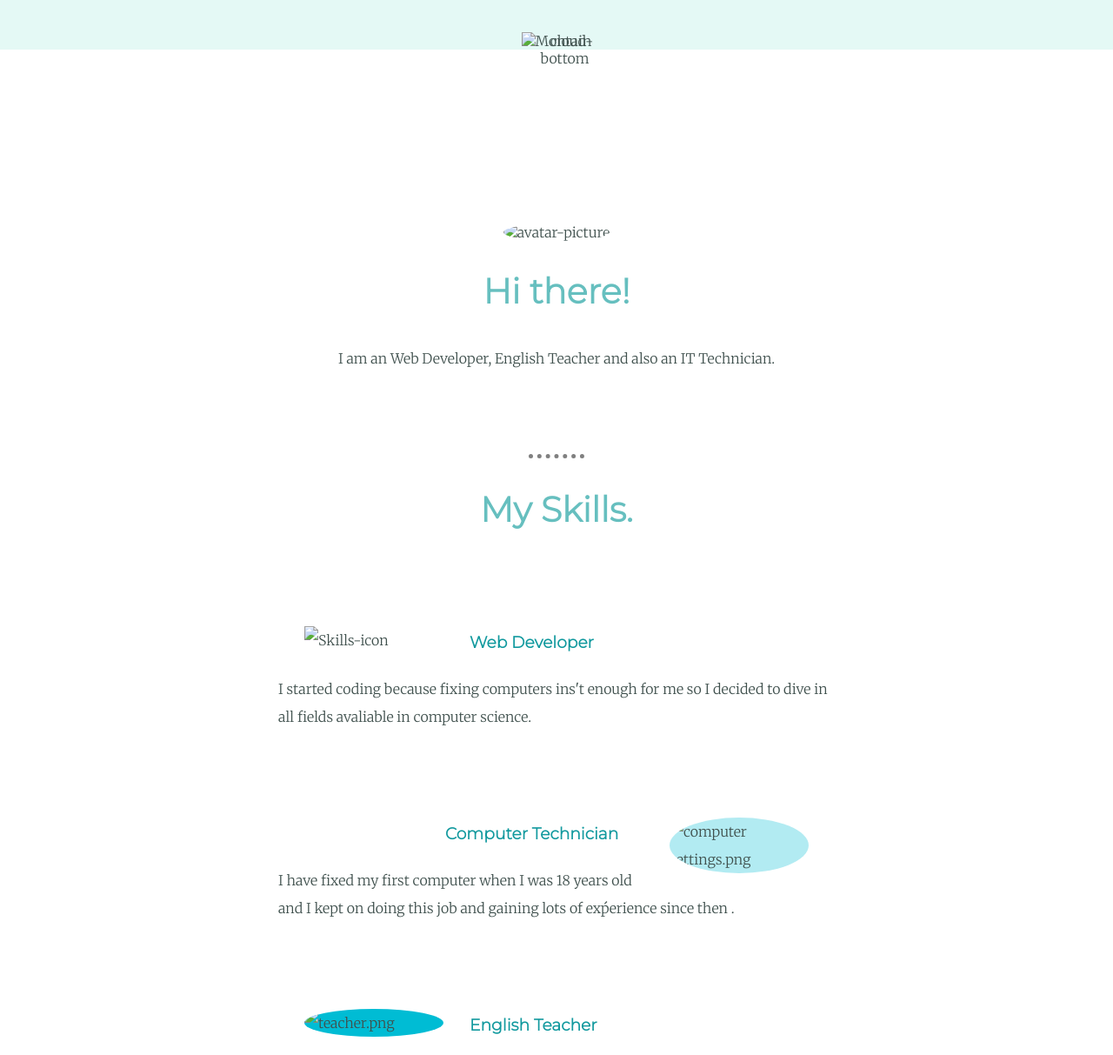
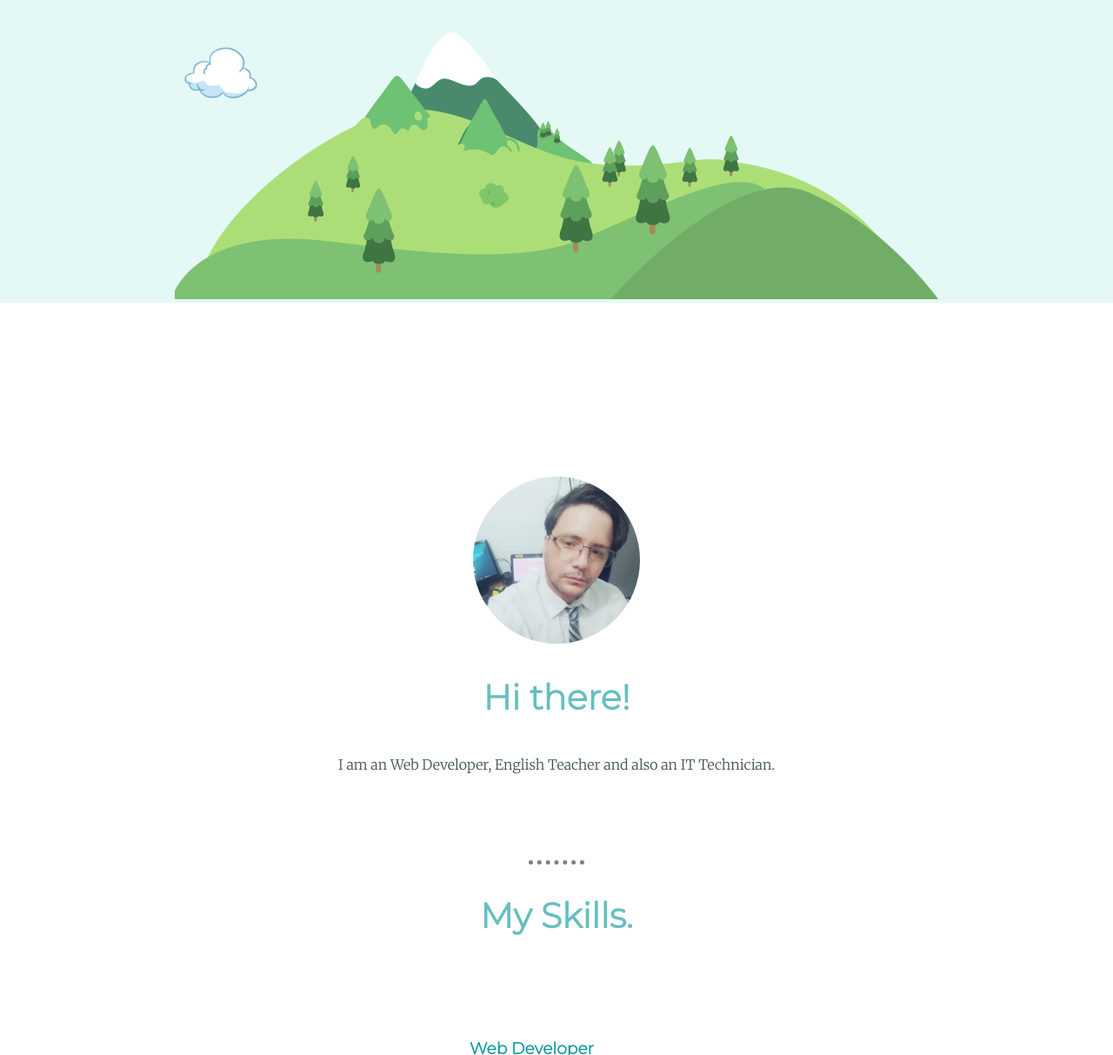
Before and after one commit to GuilhermeSudo/cv, a plain HTML site: page index.html in a window 1280 px wide. Shown: the part 423-1636 px from the top of the page at 87% size. Drawn offline with Linux system fonts and the light colour scheme; files that its build step writes are made by us from their sources.

Commit message:
Add files via upload

```diff
--- a/index.html
+++ b/index.html
@@ -3,22 +3,22 @@
   <head>
     <meta charset="utf-8">
     <title>Guilherme's cv</title>
-    <link rel="stylesheet"type="text/css" href="css/style.css">
+    <link rel="stylesheet"type="text/css" href="style.css">
     <link rel="icon" href="icon.ico">
     <link href="https://fonts.googleapis.com/css2?family=Merriweather:wght@300&family=Montserrat:wght@300&family=Sacramento&display=swap" rel="stylesheet">
     </head>
     <body>
       <div class="top-container">
-      <img class="cloud-top" src="images/cloud.png" alt="cloud">
+      <img class="cloud-top" src="cloud.png" alt="cloud">
       <h1>I am Guilherme</h1>
       <p class="programmer">a <span class="pro">pro</span>grammer</p>
-      <img class="cloud-bottom" src="images/cloud.png" alt="cloud-bottom">
-      <img src="images/montain.png" alt="Montain">
+      <img class="cloud-bottom" src="cloud.png" alt="cloud-bottom">
+      <img src="montain.png" alt="Montain">
 
       </div>
       <div class="middle-container">
         <div >
-      <img class="profile" src="images/eu.jpg" alt="avatar-picture">
+      <img class="profile" src="eu.jpg" alt="avatar-picture">
       <h2>Hi there!</h2>
       <p class="intro">I am an Web Developer, English Teacher and also an IT Technician.</p>
       </div>
@@ -26,22 +26,22 @@
       <div class="skills">
       <h2>My Skills.</h2>
       <div class="skill-row">
-        <img class="skills-gif" src="images/coding.gif" alt="Skills-icon">
+        <img class="skills-gif" src="coding.gif" alt="Skills-icon">
         <h3 >Web Developer</h3>
         <p >I started coding because fixing computers ins't enough for me so I decided to dive in all fields avaliable in computer science.</p>
       </div>
       <div class="skill-row">
-        <img class="programming" src="images/computer-settings.png" alt="computer settings.png">
+        <img class="programming" src="computer-settings.png" alt="computer settings.png">
         <h3 class="h3-right">Computer Technician</h3>
         <p >I have fixed my first computer when I was 18 years old and I kept on doing this job and  gaining lots of exṕerience since then .</p>
       </div>
       <div class="skill-row">
-        <img class="teacher" src="images/teacher.png" alt="teacher.png">
+        <img class="teacher" src="teacher.png" alt="teacher.png">
         <h3 >English Teacher</h3>
         <p  >I have been teaching basic English for 3 years to Spanish speakers and Brazilians.</p>
       </div>
       <div class="skill-row">
-        <img class="speaking" src="images/speaking.png" alt="speaking.png">
+        <img class="speaking" src="speaking.png" alt="speaking.png">
         <h3 class="h3-right">Polyglot</h3>
         <p  >I am able to speak Portuguese,Spanish,English and also little bit French and Italian, but I keep on learning it.</p>
       </div>
```
